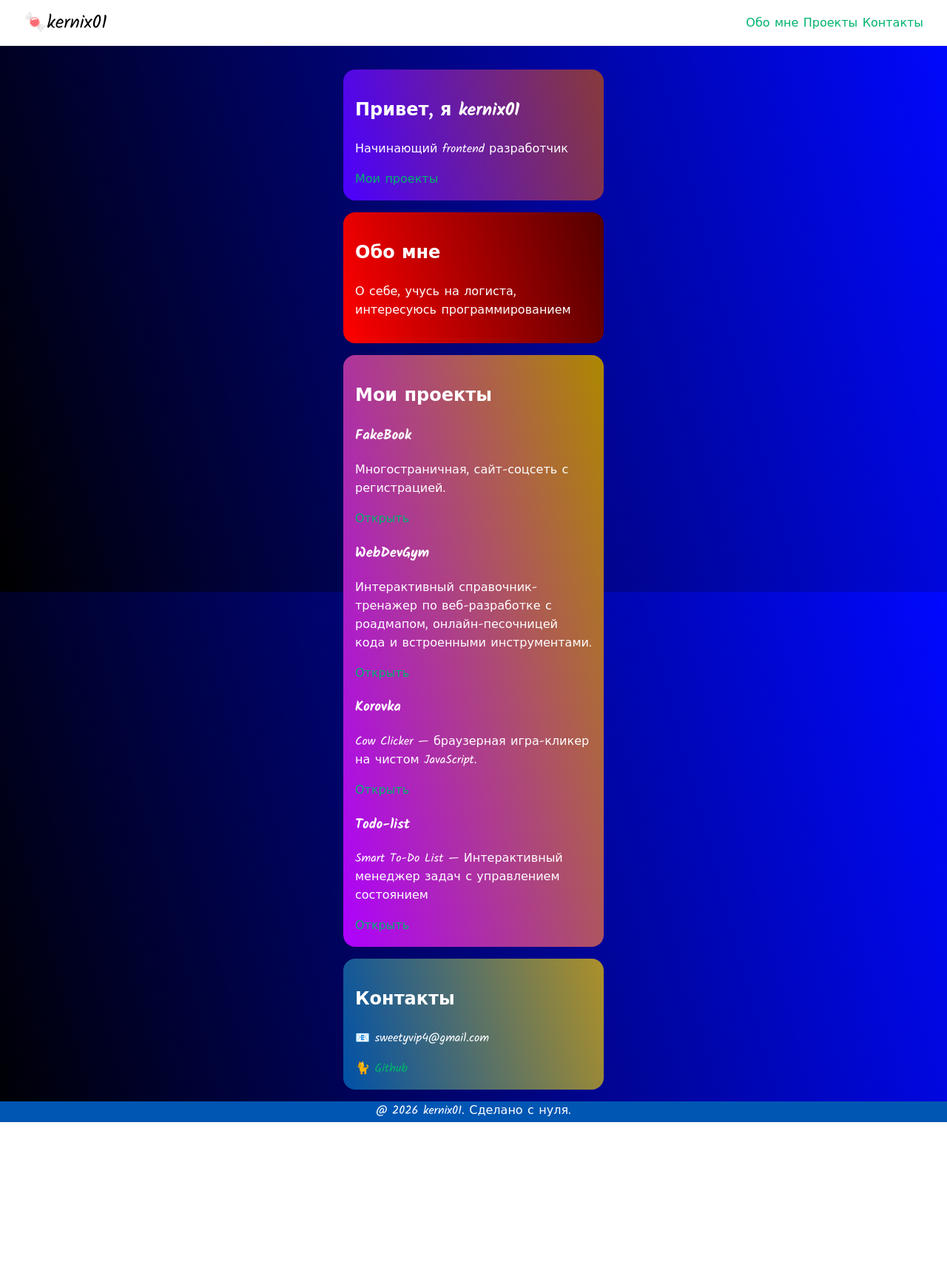
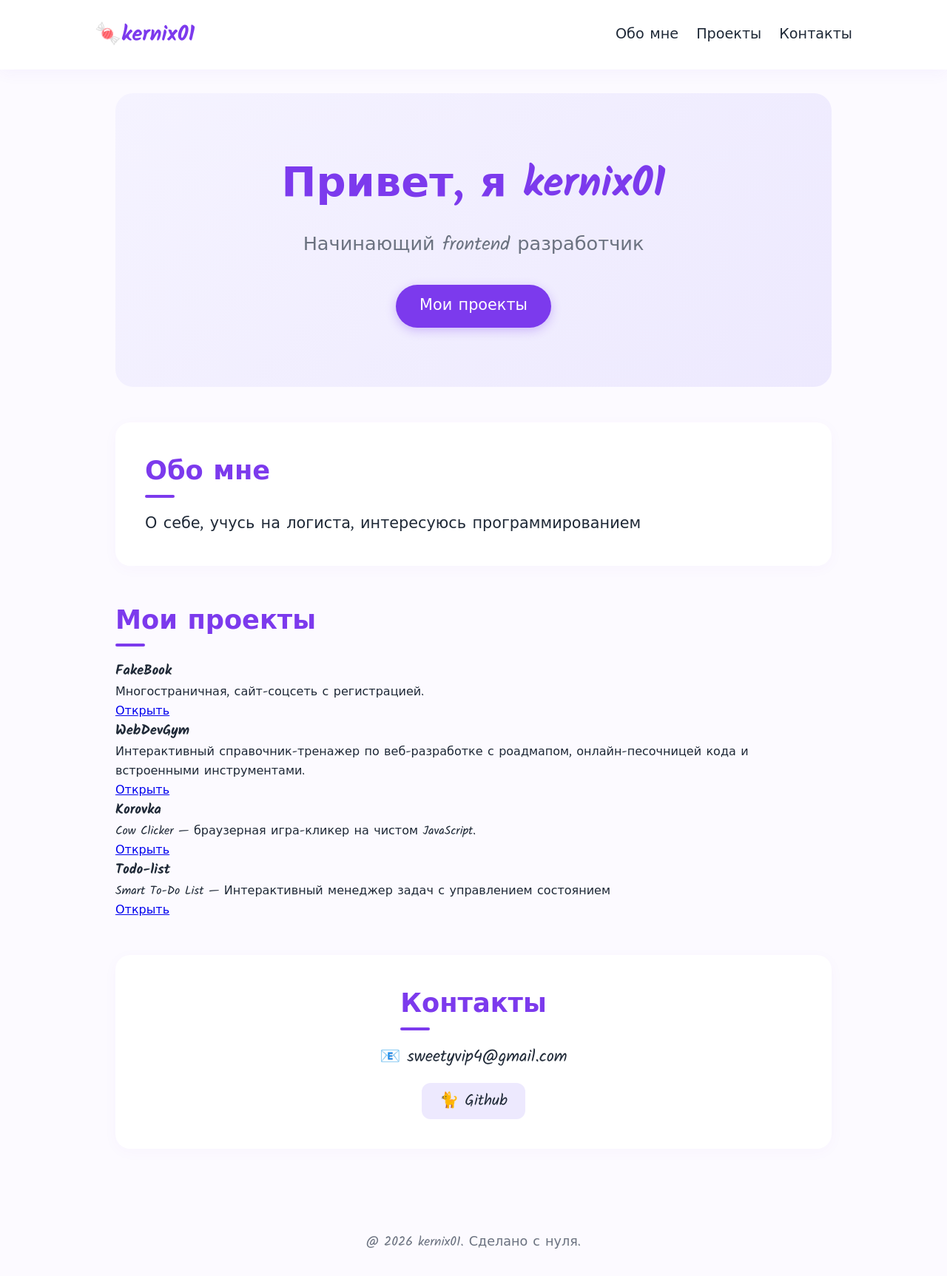
Before and after one commit to kernix01/portfolio, a plain HTML site: page index.html in a window 1280 px wide. Shown: the whole page at 74% size. Before the commit the page ends 1517 px from the top, so only its background shows below. Drawn offline with Linux system fonts and the light colour scheme; a script that the page names is missing.

Commit message:
Update style.css

```diff
--- a/style.css
+++ b/style.css
@@ -1,100 +1,249 @@
-body {
-    font-family: 'Kalam', cursive;
-    color: #ffffff;
-    margin: 0;
-    min-height: 100vh;
-    background: linear-gradient(75deg, #000000, #0008ff);
-    background-attachment: fixed;
+/* Переменные для легкого изменения цветов */
+:root {
+    --bg-main: #fcfaff;         /* Нежно-белый с фиолетовым оттенком */
+    --bg-card: #ffffff;         /* Белый для карточек */
+    --primary: #7c3aed;         /* Насыщенный фиолетовый */
+    --primary-light: #ede9fe;   /* Пастельный фиолетовый для фонов */
+    --primary-dark: #6d28d9;    /* Темно-фиолетовый для ховера */
+    --text-main: #1f2937;       /* Темно-серый для текста */
+    --text-muted: #6b7280;      /* Сероватый для описаний */
+    --font-kalam: "Kalam", cursive;
 }
 
-a {
-    text-decoration: none;
-    color: #00b36e;
+/* Базовые сбросы стилей */
+* {
+    box-sizing: border-box;
+    margin: 0;
+    padding: 0;
 }
 
+body {
+    font-family: var(--font-kalam);
+    background-color: var(--bg-main);
+    color: var(--text-main);
+    line-height: 1.6;
+}
+
+/* Шапка сайта */
 header {
-    background: #ffffff;
     display: flex;
     justify-content: space-between;
     align-items: center;
-    padding: 16px 32px;
-    color: black;
-    height: 30px;
-    gap: 24px;
+    padding: 1.5rem 10%;
+    background-color: var(--bg-card);
+    box-shadow: 0 4px 20px rgba(124, 58, 237, 0.05);
+    position: sticky;
+    top: 0;
+    z-index: 100;
 }
 
-.logo {
-    font-size: 25px;
-    transition: .35s ease;
+header .logo {
+    font-size: 1.8rem;
+    font-weight: 700;
+    color: var(--primary);
 }
 
-.logo:hover {
-    transform: scaleX(1.1);
+header nav {
+    display: flex;
+    gap: 1.5rem;
 }
 
-.hero {
-    background: linear-gradient(75deg, #4c00ff, #883a3a);
-    border-radius: 16px;
-    padding: 16px;
-    width: 320px;
-    margin: auto;
-    margin-top: 32px;
-    transition: .35s ease;
-    overflow: hidden;
+header nav a {
+    text-decoration: none;
+    color: var(--text-main);
+    font-size: 1.2rem;
+    font-weight: 500;
+    transition: color 0.3s;
 }
 
-.hero:hover {
-    transform: scaleX(1.1);
+header nav a:hover {
+    color: var(--primary);
 }
 
-
-
-.about {
-    background: linear-gradient(75deg, #ff0000, #520000);
-    border-radius: 16px;
-    padding: 16px;
-    margin: auto;
-    width: 320px;
-    margin-top: 16px;
-    transition: .35s ease;
+/* Главный контейнер */
+main {
+    max-width: 1000px;
+    margin: 0 auto;
+    padding: 2rem 1rem;
 }
 
-.about:hover {
-    transform: scale(1.1);
+/* Секция Hero (Приветствие) */
+.hero {
+    text-align: center;
+    padding: 5rem 1rem;
+    background: linear-gradient(135deg, #f5f3ff, #ede9fe);
+    border-radius: 24px;
+    margin-bottom: 3rem;
 }
 
-.projects {
-    background: linear-gradient(75deg, #ae00ff, #ad8800);
-    border-radius: 16px;
-    padding: 16px;
-    margin: auto;
-    width: 320px;
-    margin-top: 16px;
-    transition: .35s ease;
+.hero h1 {
+    font-size: 3.5rem;
+    color: var(--primary);
+    margin-bottom: 1rem;
 }
 
-
-.projects:hover {
-    transform: scaleX(1.1);
+.hero p {
+    font-size: 1.6rem;
+    color: var(--text-muted);
+    margin-bottom: 2rem;
 }
 
-.contacts {
-    background: linear-gradient(75deg, #0051a8, #ac902a);
-    border-radius: 16px;
-    padding: 16px;
-    margin: auto;
-    width: 320px;
-    margin-top: 16px;
-    transition: .35s ease;
+.hero a {
+    display: inline-block;
+    background-color: var(--primary);
+    color: white;
+    text-decoration: none;
+    padding: 0.8rem 2rem;
+    font-size: 1.3rem;
+    border-radius: 50px;
+    box-shadow: 0 4px 14px rgba(124, 58, 237, 0.3);
+    transition: transform 0.3s, background-color 0.3s;
 }
 
-.contacts:hover {
-    transform: scale(1.1);
+.hero a:hover {
+    background-color: var(--primary-dark);
+    transform: translateY(-2px);
 }
 
+/* Общие стили для заголовков секций */
+section h2 {
+    font-size: 2.2rem;
+    color: var(--primary);
+    margin-bottom: 1.5rem;
+    position: relative;
+    display: inline-block;
+}
 
+section h2::after {
+    content: '';
+    position: absolute;
+    bottom: -5px;
+    left: 0;
+    width: 40px;
+    height: 4px;
+    background-color: var(--primary);
+    border-radius: 2px;
+}
+
+/* Секция Обо мне */
+.about {
+    background-color: var(--bg-card);
+    padding: 2.5rem;
+    border-radius: 20px;
+    margin-bottom: 3rem;
+    box-shadow: 0 4px 20px rgba(124, 58, 237, 0.03);
+}
+
+.about p {
+    font-size: 1.3rem;
+}
+
+/* Секция Проекты (Сетка карточек) */
+.projects .projects-grid {
+    display: grid;
+    grid-template-columns: repeat(auto-fit, minmax(280px, 1fr));
+    gap: 1.5rem;
+}
+
+.projects .card {
+    background-color: var(--bg-card);
+    padding: 2rem;
+    border-radius: 20px;
+    border: 2px solid transparent;
+    box-shadow: 0 4px 20px rgba(0, 0, 0, 0.02);
+    display: flex;
+    flex-direction: column;
+    justify-content: space-between;
+    transition: transform 0.3s, border-color 0.3s;
+}
+
+.projects .card:hover {
+    transform: translateY(-5px);
+    border-color: var(--primary-light);
+}
+
+.projects .card h3 {
+    font-size: 1.6rem;
+    color: var(--primary);
+    margin-bottom: 0.5rem;
+}
+
+.projects .card p {
+    font-size: 1.15rem;
+    color: var(--text-muted);
+    margin-bottom: 1.5rem;
+}
+
+.projects .card a {
+    display: inline-block;
+    align-self: flex-start;
+    color: var(--primary);
+    text-decoration: none;
+    font-weight: 700;
+    font-size: 1.2rem;
+    border-bottom: 2px dashed var(--primary);
+    padding-bottom: 2px;
+    transition: color 0.3s, border-color 0.3s;
+}
+
+.projects .card a:hover {
+    color: var(--primary-dark);
+    border-color: var(--primary-dark);
+}
+
+/* Контакты */
+.contacts {
+    background-color: var(--bg-card);
+    padding: 2.5rem;
+    border-radius: 20px;
+    margin-top: 3rem;
+    margin-bottom: 3rem;
+    box-shadow: 0 4px 20px rgba(124, 58, 237, 0.03);
+    text-align: center;
+}
+
+.contacts p {
+    font-size: 1.4rem;
+    margin-bottom: 1rem;
+}
+
+.contacts a {
+    display: inline-flex;
+    align-items: center;
+    gap: 0.5rem;
+    color: var(--text-main);
+    text-decoration: none;
+    font-size: 1.3rem;
+    padding: 0.5rem 1.5rem;
+    background-color: var(--primary-light);
+    border-radius: 12px;
+    transition: background-color 0.3s, color 0.3s;
+}
+
+.contacts a:hover {
+    background-color: var(--primary);
+    color: white;
+}
+
+/* Подвал */
 footer {
-    background: #0056b3;
     text-align: center;
-    height: 28px;
+    padding: 2rem;
+    color: var(--text-muted);
+    font-size: 1.1rem;
 }
+
+/* Адаптивность для мобильных телефонов */
+@media (max-width: 600px) {
+    header {
+        flex-direction: column;
+        gap: 1rem;
+        padding: 1rem;
+    }
+    .hero h1 {
+        font-size: 2.5rem;
+    }
+    .hero p {
+        font-size: 1.3rem;
+    }
+}
```
